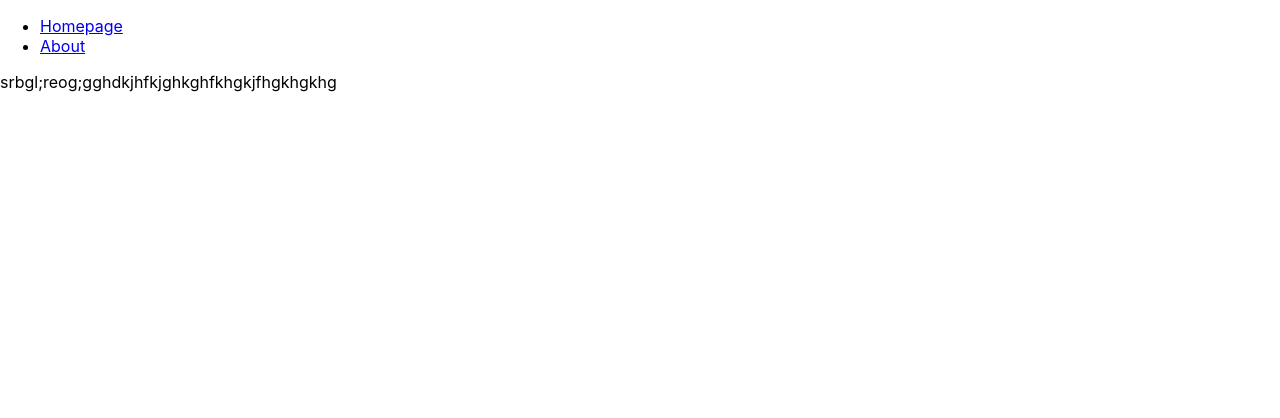
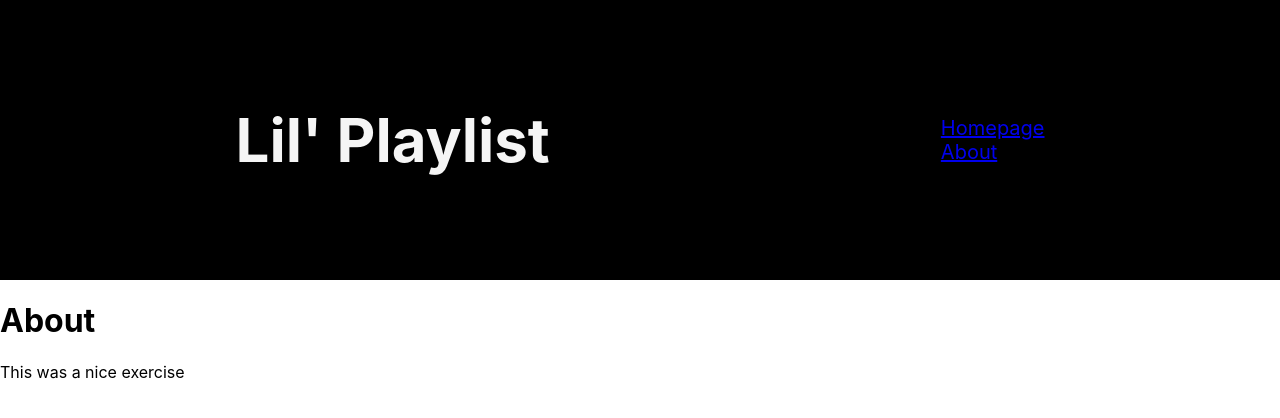
Before and after one commit to Boogaerdtth/React-Lil-Playlist, a React (Create React App) app: page /About in a window 1280 px wide. Shown: the top 418 px of the page. Built offline with nearby package versions, Linux system fonts and the light colour scheme.

Commit message:
add a better looking navbar with title

```diff
--- a/src/About.js
+++ b/src/About.js
@@ -3,8 +3,9 @@ import React from 'react'
 function About() {
     return (
         <div>
+            <h1>About</h1>
             <p>
-                srbgl;reog;gghdkjhfkjghkghfkhgkjfhgkhgkhg
+                This was a nice exercise
             </p>
 
         </div>
--- a/src/App.css
+++ b/src/App.css
@@ -2,45 +2,35 @@
   text-align: center;
 }
 
-.App-logo {
-  height: 40vmin;
-  pointer-events: none;
-}
-
-@media (prefers-reduced-motion: no-preference) {
-  .App-logo {
-    animation: App-logo-spin infinite 20s linear;
-  }
-}
-
-.App-header {
-  background-color: #282c34;
-  min-height: 100vh;
-  display: flex;
-  flex-direction: column;
-  align-items: center;
-  justify-content: center;
-  font-size: calc(10px + 2vmin);
-  color: white;
-}
-
-.App-link {
-  color: #61dafb;
-}
-.title{
-  text-align: center;
-  font-size: 50px;
+.header{
   color:whitesmoke;
   background:black;
+  display: flex;
+  justify-content: space-around;
+  align-items: center;
+  min-height: 20vh;
+  font-size: 20px;
   padding:60px;
   border-top:0;
 }
 
-@keyframes App-logo-spin {
-  from {
-    transform: rotate(0deg);
-  }
-  to {
-    transform: rotate(360deg);
-  }
+.nav{
+  display: flex;
+  justify-content: space-around;
+  /* align-items: center;
+  min-height: 20vh;
+  font-size: 20px;
+  padding:60px;
+  border-top:0; */
 }
+
+.title{
+  font-size: 60px;
+}
+.nav-link{
+  width:50%;
+  display:flex;
+  justify-content: space-around;
+  align-items: center;
+  list-style: none;
+}
--- a/src/Homepage.js
+++ b/src/Homepage.js
@@ -4,10 +4,7 @@ import SongOverview from './components/SongOverview'
 
 function Homepage() {
     return (
-        <div className="App">
-            <h1 className="title">Lil' Playlist</h1>
-            <SongOverview />
-        </div>
+        <SongOverview />
     )
 }
 
--- a/src/Nav.js
+++ b/src/Nav.js
@@ -3,16 +3,19 @@ import { Link } from "react-router-dom"
 
 function Nav() {
     return (
+        <div className="header">
+            <h1 className="title">Lil' Playlist</h1>
             <nav>
                 <ul>
-                <li>
+                    <li className="nav-link">
                         <Link to="/Homepage">Homepage</Link>
                     </li>
-                <li>
+                    <li className="nav-link">
                         <Link to="/About">About</Link>
                     </li>
                 </ul>
             </nav>
+        </div>
     )
 }
 
```
Also changed, not shown: 1 other file (tests, documents, lock files or other folders). Lines whose indentation alone changed are shown as unchanged.
